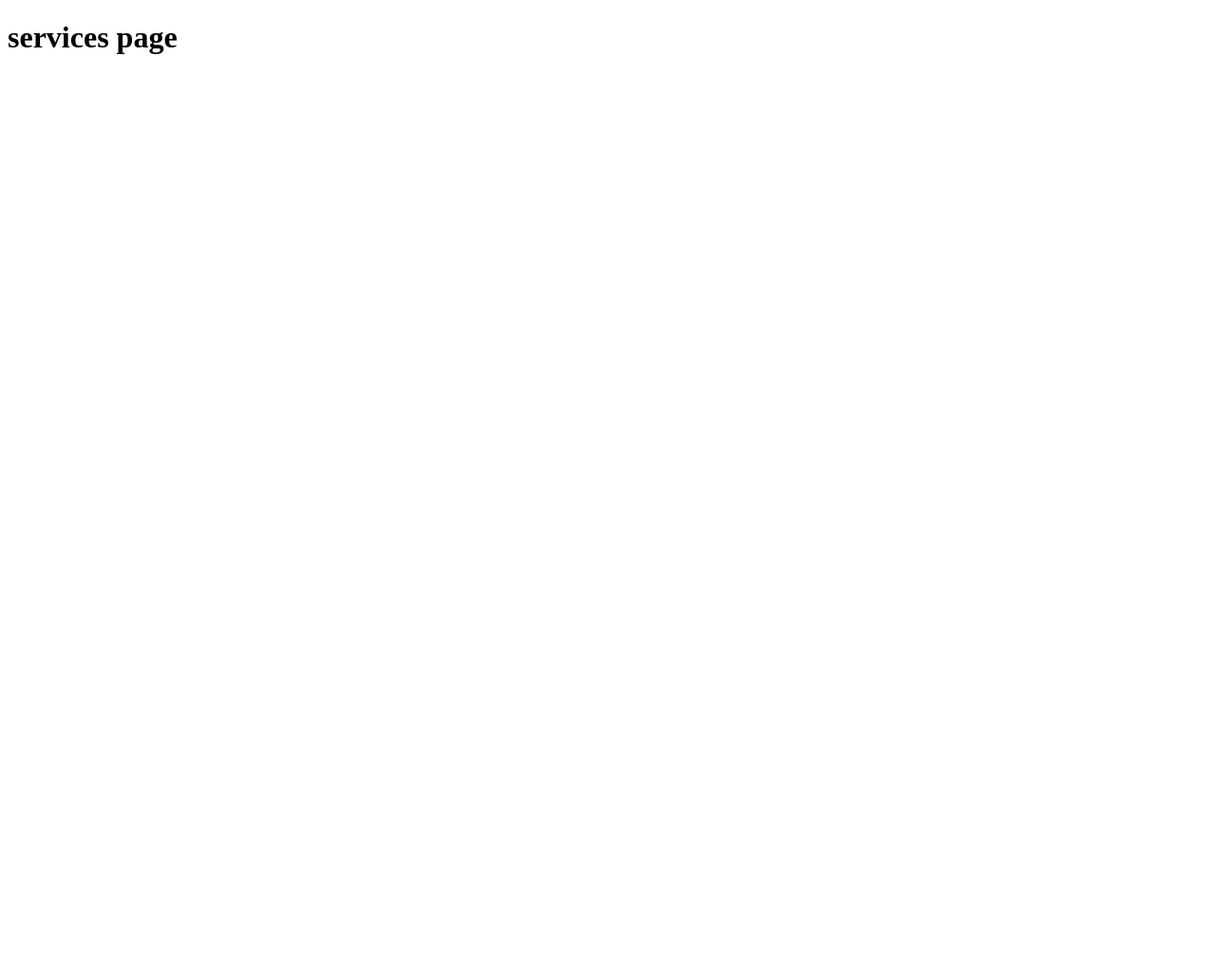
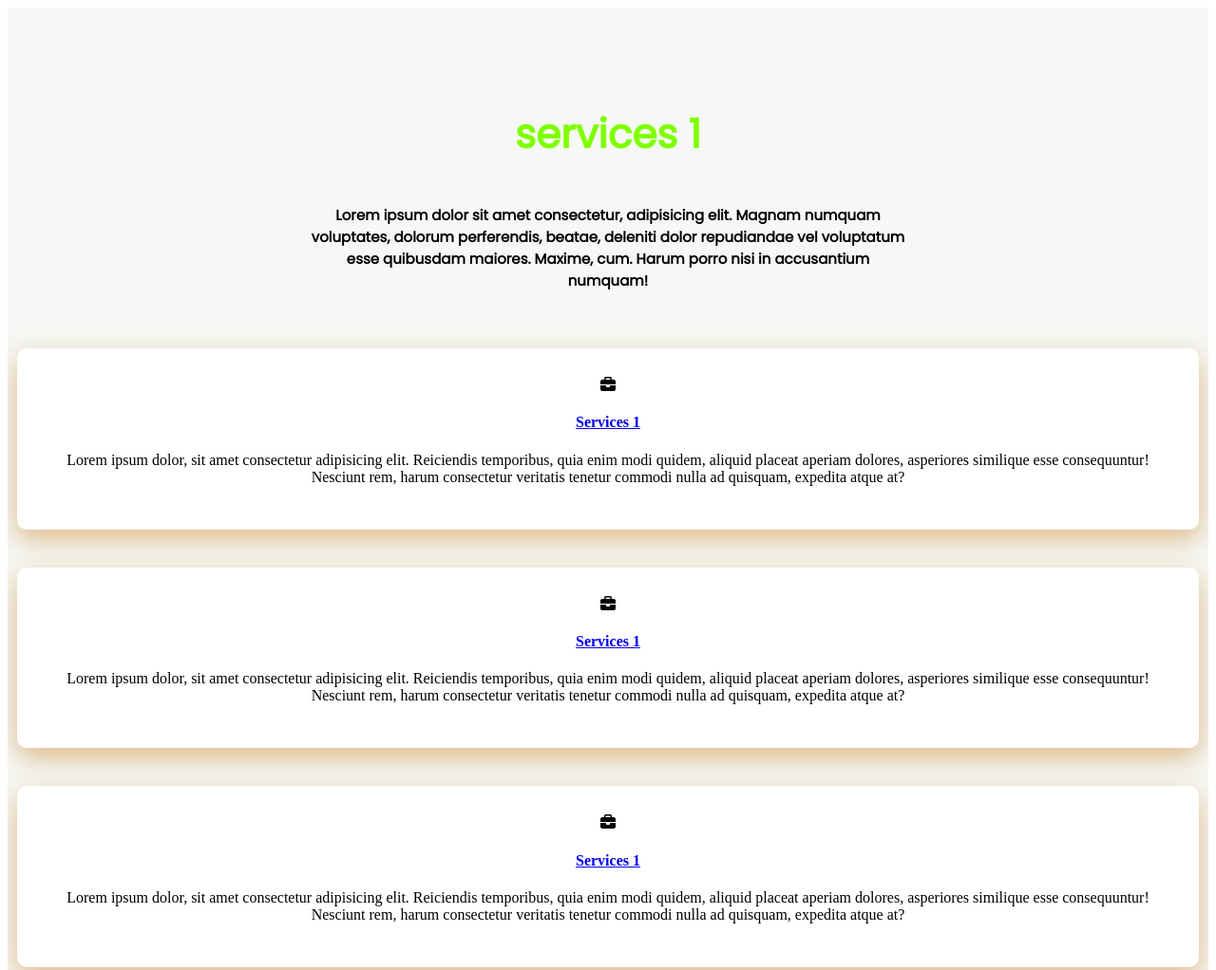
Before and after one commit to SefakorAxorlu/setor, a plain HTML site: page services.html in a window 1280 px wide. Shown: the top 1022 px of the page at 95% size. Before the commit the page ends 800 px from the top, so only its background shows below. Drawn offline with nearby package versions, Linux system fonts and the light colour scheme; a web font is replaced by a local one.

Commit message:
end of class on Friday

```diff
--- /dev/null
+++ b/css/services.css
@@ -0,0 +1,49 @@
+@import url('https://fonts.googleapis.com/css2?family=Playfair+Display:ital@1&display=swap');
+@import url('https://fonts.googleapis.com/css2?family=Poppins&display=swap');
+
+.container{
+  max-width: 1320px;
+}
+
+section{
+  overflow: hidden;
+}
+.section-bg{
+  background: #f5f8f5;
+}
+
+.section-header{
+  font-size: 36px;
+  color:chartreuse;
+  text-align: center;
+  font-weight: 700;
+  position: relative;
+  font-family: 'poppins',san-serif;
+
+}
+.section-header p{
+  text-align: center;
+  margin: auto;
+  font-size: 15px;
+  padding-bottom: 60px;
+  color: #000;
+  width: 50%;
+}
+
+
+#services{
+  padding: 60px 0 40px 0;
+}
+
+
+#services .box{
+padding: 30px;
+position: relative;
+overflow: hidden;
+border-radius: 10px;
+margin:0 10px 40px 10px;
+background: #fff;
+box-shadow:0 10px 29px 0 burlywood;
+transition: all 0.3s ease-in-out;
+text-align: center;
+}
--- a/css/style.css
+++ b/css/style.css
@@ -48,6 +48,8 @@ nav .container{
 
 nav .container img{
   width: 4.2rem;
+  height: 4.2rem;
+  border-radius: 50%;
 
 }
 nav .container ul{
@@ -88,4 +90,69 @@ section .container h3{
   font-size: 2rem;
   margin-bottom: 3rem;
   font-family: "Lobster", cursive;
+  color: #4e0a2e;
 }
+
+nav .container ul li a{
+
+  margin-left: 3rem;
+  text-decoration: none;
+  color: #14a966;
+  font-size: 20px;
+}
+
+nav .container ul li a:hover{
+background: #4e0a2e;
+color: #F7D716;
+}
+
+img{
+  margin-right: 30rem;
+}
+
+section .container a{
+  display: inline-block;
+  color: rgb(179, 208, 34);
+  border-radius: 5px;
+  margin-top: 3rem;
+
+}
+section .container a:hover{
+  background: #40DFEf;
+  color: #FFEE63;
+}
+
+section .container a{
+  background: linear-gradient(
+    to rigth,
+    var(--color-secondary)
+    var(--color-primary)
+  );
+
+  padding: 0.7rem 3rem;
+  margin: 0.4rem;
+  border-radius: 2rem;
+  position: relative;
+  transition: all 500ms ease-in-out;
+
+
+}
+section .container a:hover{
+  background: linear-gradient(
+    to left,
+    var(--color-secondary)
+    var(--color-primary)
+  );
+}
+section .container a::before{
+  content: "";
+  position: absolute;
+  top: 0;
+  left: -05rem;
+  width: 100%;
+  height: 100%;
+  border-radius: 2rem;
+  border-left: 5px solid var(--color-primary);
+  z-index: 0;
+  transition: all 300ms ease-in-out
+}
--- a/services.html
+++ b/services.html
@@ -4,10 +4,101 @@
   <meta charset="UTF-8">
   <meta http-equiv="X-UA-Compatible" content="IE=edge">
   <meta name="viewport" content="width=device-width, initial-scale=1.0">
-  <title>Document</title>
+  <link rel="stylesheet" href="https://cdnjs.cloudflare.com/ajax/libs/twitter-bootstrap/5.1.3/js/bootstrap.min.js">
+  <link rel="stylesheet" href="https://cdnjs.cloudflare.com/ajax/libs/font-awesome/6.1.1/css/all.min.css">
+  <link rel="stylesheet" href="./css/services.css">
+
+
+
+  <title>services</title>
 </head>
 <body>
-  <h1>services page</h1>
+  <section class="services section-bg" id="services">
+    <div class="container">
+      <header class="section-header">
+        <h3>services 1</h3>
+      <p>Lorem ipsum dolor sit amet consectetur, adipisicing elit. Magnam numquam voluptates, dolorum perferendis, beatae, deleniti dolor repudiandae vel voluptatum esse quibusdam maiores. Maxime, cum. Harum porro nisi in accusantium numquam!
+      </p>
+      </header>
+      <div class="row">
+        <div class="col-md-6 col-lg-4">
+          <div class="box">
+            <div class="icon">
+              <i class="fa fa-briefcase service-icon"></i>
+            </div>
+            <h4 class="title"><a href="#">Services 1</a></h4>
+            <p class="description">Lorem ipsum dolor, sit amet consectetur adipisicing elit. Reiciendis temporibus, quia enim modi quidem, aliquid placeat aperiam dolores, asperiores similique esse consequuntur! Nesciunt rem, harum consectetur veritatis tenetur commodi nulla ad quisquam, expedita atque at?</p>
+          </div>
+        </div>
+
+        <!-- 2nd services -->
+        <div class="col-md-6 col-lg-4">
+          <div class="box">
+            <div class="icon">
+              <i class="fa fa-briefcase service-icon"></i>
+            </div>
+            <h4 class="title"><a href="#">Services 1</a></h4>
+            <p class="description">Lorem ipsum dolor, sit amet consectetur adipisicing elit. Reiciendis temporibus, quia enim modi quidem, aliquid placeat aperiam dolores, asperiores similique esse consequuntur! Nesciunt rem, harum consectetur veritatis tenetur commodi nulla ad quisquam, expedita atque at?</p>
+          </div>
+        </div>
+
+        <!-- 3rd -->
+
+        <div class="col-md-6 col-lg-4">
+          <div class="box">
+            <div class="icon">
+              <i class="fa fa-briefcase service-icon"></i>
+            </div>
+            <h4 class="title"><a href="#">Services 1</a></h4>
+            <p class="description">Lorem ipsum dolor, sit amet consectetur adipisicing elit. Reiciendis temporibus, quia enim modi quidem, aliquid placeat aperiam dolores, asperiores similique esse consequuntur! Nesciunt rem, harum consectetur veritatis tenetur commodi nulla ad quisquam, expedita atque at?</p>
+          </div>
+        </div>
+
+        <!-- 4th -->
+
+        <div class="col-md-6 col-lg-4">
+          <div class="box">
+            <div class="icon">
+              <i class="fa fa-briefcase service-icon"></i>
+            </div>
+            <h4 class="title"><a href="#">Services 1</a></h4>
+            <p class="description">Lorem ipsum dolor, sit amet consectetur adipisicing elit. Reiciendis temporibus, quia enim modi quidem, aliquid placeat aperiam dolores, asperiores similique esse consequuntur! Nesciunt rem, harum consectetur veritatis tenetur commodi nulla ad quisquam, expedita atque at?</p>
+          </div>
+        </div>
+
+        <!-- 5th -->
+        <div class="col-md-6 col-lg-4">
+          <div class="box">
+            <div class="icon">
+              <i class="fa fa-briefcase service-icon"></i>
+            </div>
+            <h4 class="title"><a href="#">Services 1</a></h4>
+            <p class="description">Lorem ipsum dolor, sit amet consectetur adipisicing elit. Reiciendis temporibus, quia enim modi quidem, aliquid placeat aperiam dolores, asperiores similique esse consequuntur! Nesciunt rem, harum consectetur veritatis tenetur commodi nulla ad quisquam, expedita atque at?</p>
+          </div>
+        </div>
+
+        <!-- 6th -->
+        <div class="col-md-6 col-lg-4">
+          <div class="box">
+            <div class="icon">
+              <i class="fa fa-briefcase service-icon"></i>
+            </div>
+            <h4 class="title"><a href="#">Services 1</a></h4>
+            <p class="description">Lorem ipsum dolor, sit amet consectetur adipisicing elit. Reiciendis temporibus, quia enim modi quidem, aliquid placeat aperiam dolores, asperiores similique esse consequuntur! Nesciunt rem, harum consectetur veritatis tenetur commodi nulla ad quisquam, expedita atque at?</p>
+          </div>
+        </div>
+      </div>
+    </div>
+
+
+  </section>
+
+
+
+
+
+
+
 
 </body>
 </html>
```
